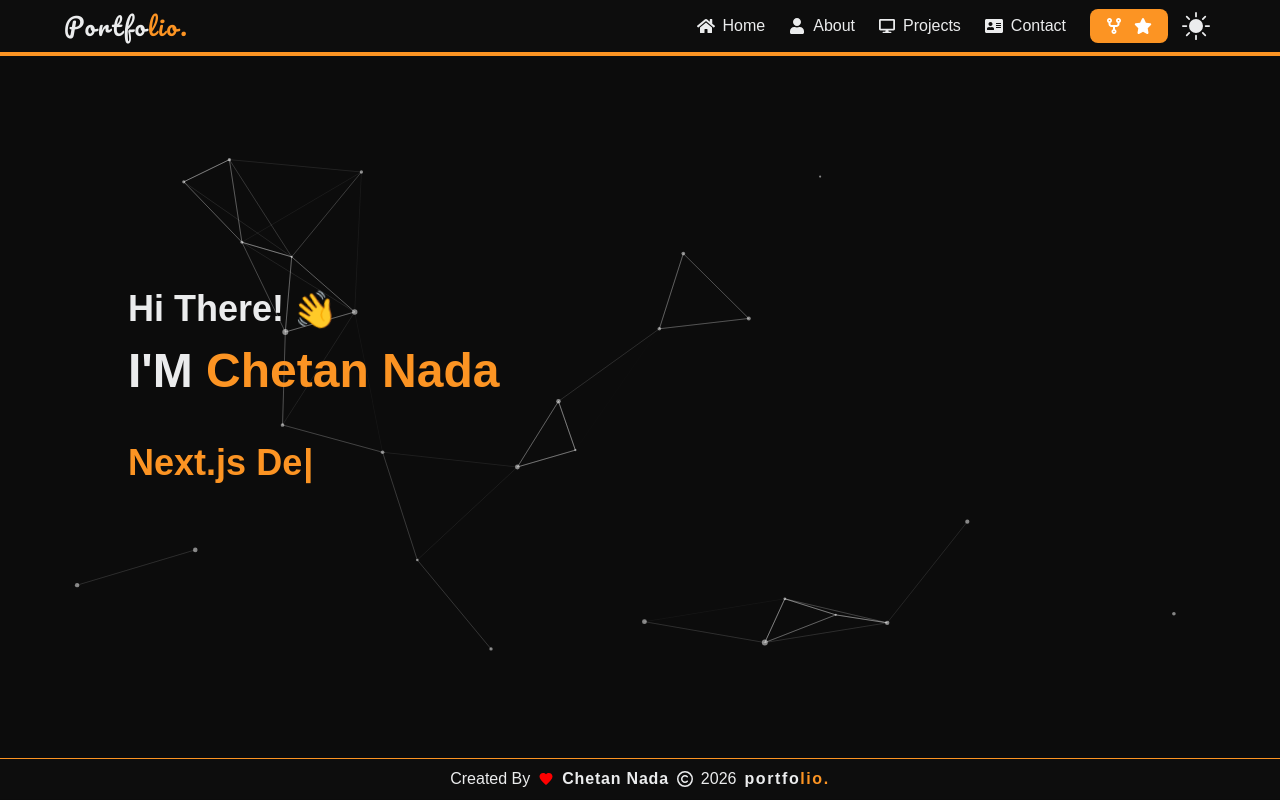
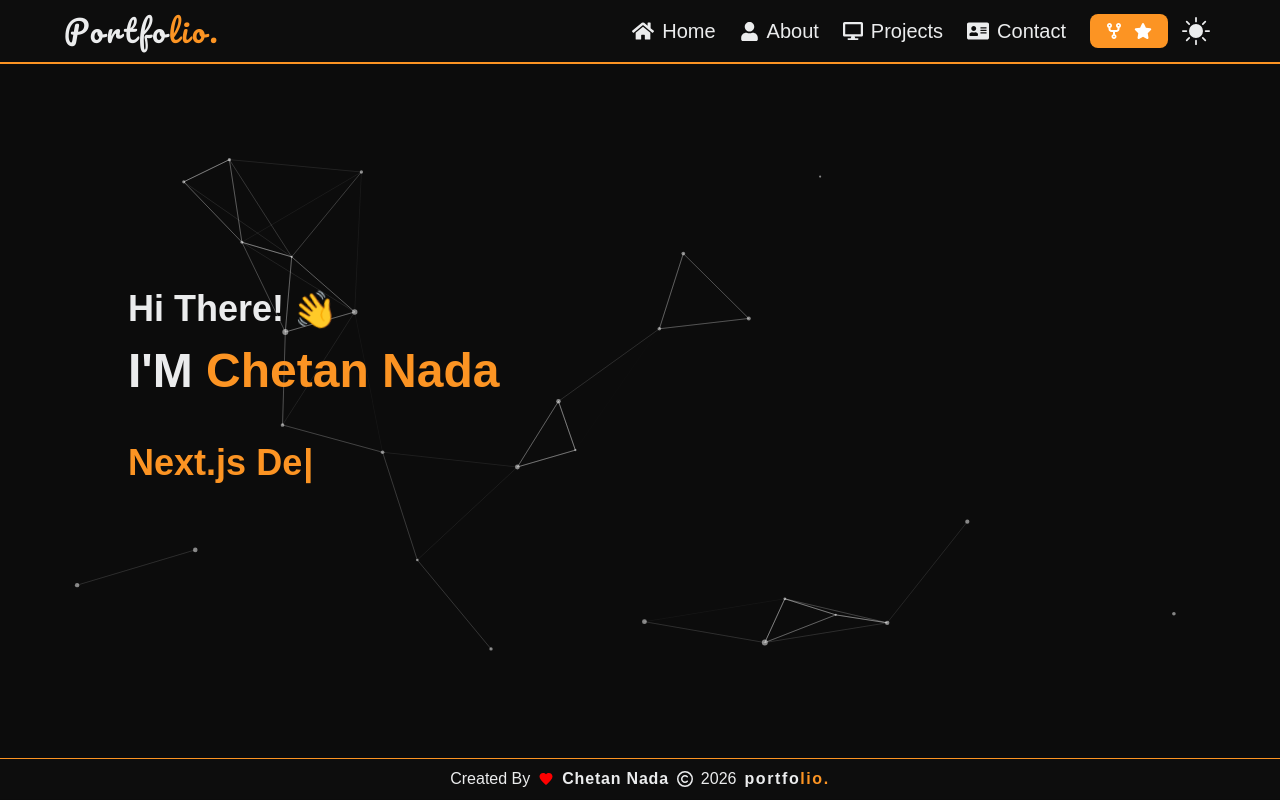
Before and after one commit to chetannada/Portfolio, a Next.js app: page / in a window 1280 px wide. Built offline with nearby package versions, Linux system fonts and the light colour scheme; a web font is replaced by a local one.

Commit message:
Header and sidebar font and style changes

```diff
--- a/src/app/globals.css
+++ b/src/app/globals.css
@@ -61,7 +61,7 @@ body {
       --color-body: #0c0c0c;
       --color-card: #0a0a0a;
       --color-text: #ebeced;
-      --color-hover: #061133;
+      --color-hover: #1f1f1f;
       --color-border: #4f4f4f;
       --color-skeleton: #374151;
     }
--- a/src/views/components/menu/index.tsx
+++ b/src/views/components/menu/index.tsx
@@ -16,7 +16,7 @@ const Menu = ({
 }: MenuProps) => (
   <li
     className={clsx(
-      "flex items-center py-3 cursor-pointer hover:bg-hover-light hover:dark:bg-hover-dark transition-colors duration-200",
+      "flex items-center py-4 text-2xl cursor-pointer hover:bg-hover transition-colors duration-200",
       pxClass
     )}
     onClick={onClick}
--- a/src/views/layout/ContentWrapper.tsx
+++ b/src/views/layout/ContentWrapper.tsx
@@ -6,7 +6,7 @@ interface ContentWrapperProps {
 
 const ContentWrapper = ({ children }: ContentWrapperProps) => {
   return (
-    <main className="min-h-[calc(100vh-2.6rem)] max-xs:min-h-[calc(100vh-2.1rem)] mx-16 max-xs:mx-4 pt-20 pb-10">
+    <main className="min-h-[calc(100vh-2.6rem)] mx-16 max-xs:mx-8 pt-20 pb-10">
       {children}
     </main>
   );
--- a/src/views/layout/Header.tsx
+++ b/src/views/layout/Header.tsx
@@ -22,7 +22,7 @@ const Header = () => {
   const handleSidebar = () => setSidebarOpen(!sidebarOpen);
 
   return (
-    <header className="fixed top-0 z-50 px-16 max-xs:px-4 h-14 w-full bg-primary border-b-4 border-b-secondary transition-colors duration-300">
+    <header className="fixed top-0 z-50 px-16 max-xs:px-8 h-16 w-full bg-primary border-b-2 border-b-secondary transition-colors duration-300">
       <nav className="flex justify-between items-center h-full">
         <a href="/">
           <Logo />
@@ -34,7 +34,7 @@ const Header = () => {
 
           <div
             onClick={handleSidebar}
-            className="hidden max-lg:block ml-1 text-3xl max-xs:text-2xl cursor-pointer"
+            className="hidden max-lg:block ml-1 text-4xl cursor-pointer"
           >
             {sidebarOpen ? <IoMdClose /> : <IoMdMenu />}
           </div>
--- a/src/views/layout/Logo.tsx
+++ b/src/views/layout/Logo.tsx
@@ -32,7 +32,7 @@ const Logo = () => {
         />
       ) : (
         <motion.h1
-          className={`text-2xl max-2xs:text-xl max-3xs:text-base tracking-widest ${pacifico.className}`}
+          className={`text-3xl max-2xs:text-2xl max-3xs:text-xl tracking-widest ${pacifico.className}`}
           initial="hidden"
           animate="visible"
           variants={logoVariant}
--- a/src/views/layout/SectionNav.tsx
+++ b/src/views/layout/SectionNav.tsx
@@ -5,12 +5,12 @@ import { FaHome, FaUser, FaDesktop, FaAddressCard } from "react-icons/fa";
 import { FaCodeFork, FaStar } from "react-icons/fa6";
 
 const navItems = [
-  { label: "Home", icon: <FaHome size={18} />, target: "#home" },
-  { label: "About", icon: <FaUser size={16} />, target: "#about" },
-  { label: "Projects", icon: <FaDesktop size={16} />, target: "#projects" },
+  { label: "Home", icon: <FaHome size={22} />, target: "#home" },
+  { label: "About", icon: <FaUser size={19} />, target: "#about" },
+  { label: "Projects", icon: <FaDesktop size={20} />, target: "#projects" },
   {
     label: "Contact",
-    icon: <FaAddressCard size={18} />,
+    icon: <FaAddressCard size={22} />,
     target: "#contact",
   },
 ];
@@ -25,11 +25,11 @@ const SectionNav = () => {
           whileHover={{ y: -2 }}
           className="group relative flex items-center gap-2 text-text"
         >
-          <span className="text-[17px]">{icon}</span>
-          <span className="text-base font-medium">{label}</span>
+          <span>{icon}</span>
+          <span className="text-xl font-medium">{label}</span>
           <motion.span
             layout
-            className="absolute left-0 -bottom-1.5 h-0.5 w-full bg-secondary origin-left scale-x-0 group-hover:scale-x-100 transition-transform duration-300"
+            className="absolute left-0 -bottom-1.5 h-1 w-full bg-secondary origin-left scale-x-0 group-hover:scale-x-100 transition-transform duration-300"
           />
         </motion.a>
       ))}
--- a/src/views/layout/Sidebar.tsx
+++ b/src/views/layout/Sidebar.tsx
@@ -19,11 +19,11 @@ const Sidebar = ({ sidebarOpen }: SidebarProps) => {
 
   return (
     <ul
-      className={`fixed top-14 right-0 w-[40%] min-w-40 h-full bg-primary z-50 transition-transform duration-300 ${
+      className={`fixed top-16 right-0 w-[80%] sm:w-[60%] md:w-[40%] lg:w-80 min-w-48 max-w-80 h-full bg-primary z-50 transition-transform duration-300 ${
         sidebarOpen ? "translate-x-0" : "-translate-x-full"
       }`}
     >
-      <Menu icon={<IoHome />} label="Home" pxClass="px-8" />
+      <Menu icon={<IoHome />} label="Home" pxClass="px-12" />
     </ul>
   );
 };
```
